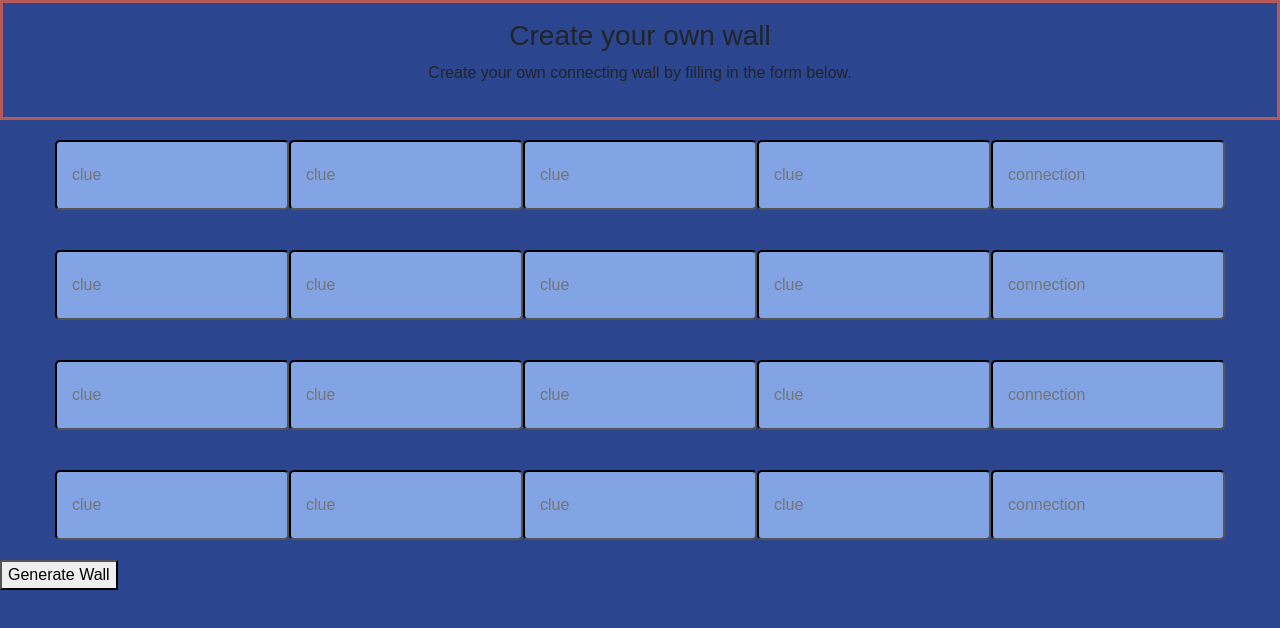
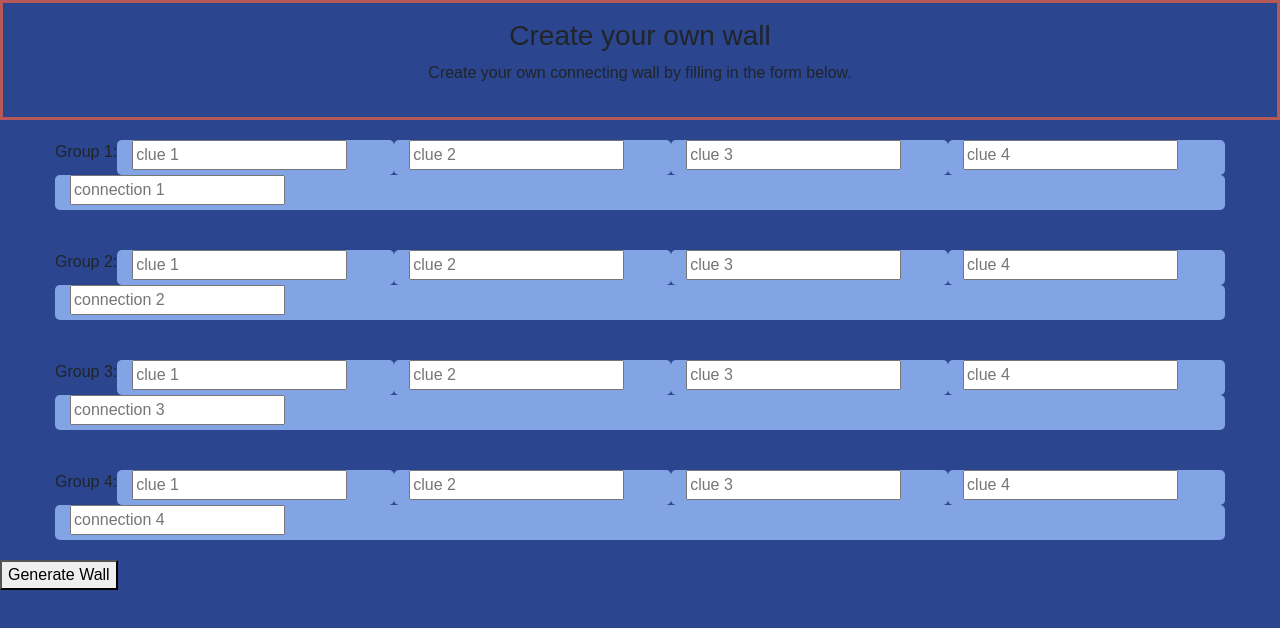
Before and after one commit to jram95/only-connect-frontend, a React (Create React App) app: page /new-wall in a window 1280 px wide. Shown: the top 628 px of the page. Built offline with nearby package versions, Linux system fonts and the light colour scheme.

Commit message:
use bootstrap grid to create input form

```diff
--- a/src/components/NewWall/InputClues.tsx
+++ b/src/components/NewWall/InputClues.tsx
@@ -1,38 +1,64 @@
-import { ChangeEvent } from "react";
+import { ChangeEvent, useEffect, useState } from "react";
 
-export default function InputClues(): JSX.Element {
-  function handleInputClue(e: ChangeEvent<HTMLInputElement>): void {
-    console.log(e.target.value);
+export default function InputClues(props: {
+  number: number;
+  userWall: string[][];
+  setUserWall: React.Dispatch<React.SetStateAction<string[][]>>;
+}): JSX.Element {
+  function handleInputClue(
+    e: ChangeEvent<HTMLInputElement>,
+    row: number,
+    column: number
+  ): void {
+    const newWall = [...props.userWall];
+    newWall[row][column] = e.target.value;
+    props.setUserWall(newWall);
   }
+
+  useEffect(() => {
+    console.log(props.userWall);
+  }, [props.userWall]);
+
   return (
     <>
       <div className="container">
         <div className="row">
+          <div className="group-number">Group {props.number}:</div>
+          <div className="col">
             <input
-            className="col"
-            placeholder="clue"
-            onChange={(e) => handleInputClue(e)}
+              className="input-tile"
+              placeholder="clue 1"
+              onChange={(e) => handleInputClue(e, props.number - 1, 0)}
             />
+          </div>
+          <div className="col">
             <input
-            className="col"
-            placeholder="clue"
-            onChange={(e) => handleInputClue(e)}
+              className="input-tile"
+              placeholder="clue 2"
+              onChange={(e) => handleInputClue(e, props.number - 1, 1)}
             />
+          </div>
+          <div className="col">
             <input
-            className="col"
-            placeholder="clue"
-            onChange={(e) => handleInputClue(e)}
+              className="input-tile"
+              placeholder="clue 3"
+              onChange={(e) => handleInputClue(e, props.number - 1, 2)}
             />
+          </div>
+          <div className="col">
             <input
-            className="col"
-            placeholder="clue"
-            onChange={(e) => handleInputClue(e)}
+              className="input-tile"
+              placeholder="clue 4"
+              onChange={(e) => handleInputClue(e, props.number - 1, 3)}
             />
+          </div>
+          <div className="col">
             <input
-            className="col"
-            placeholder="connection"
-            onChange={(e) => handleInputClue(e)}
+              className="input-tile"
+              placeholder={`connection ${props.number}`}
+              onChange={(e) => handleInputClue(e, props.number - 1, 4)}
             />
+          </div>
         </div>
       </div>
     </>
```
Lines whose indentation alone changed are shown as unchanged.
